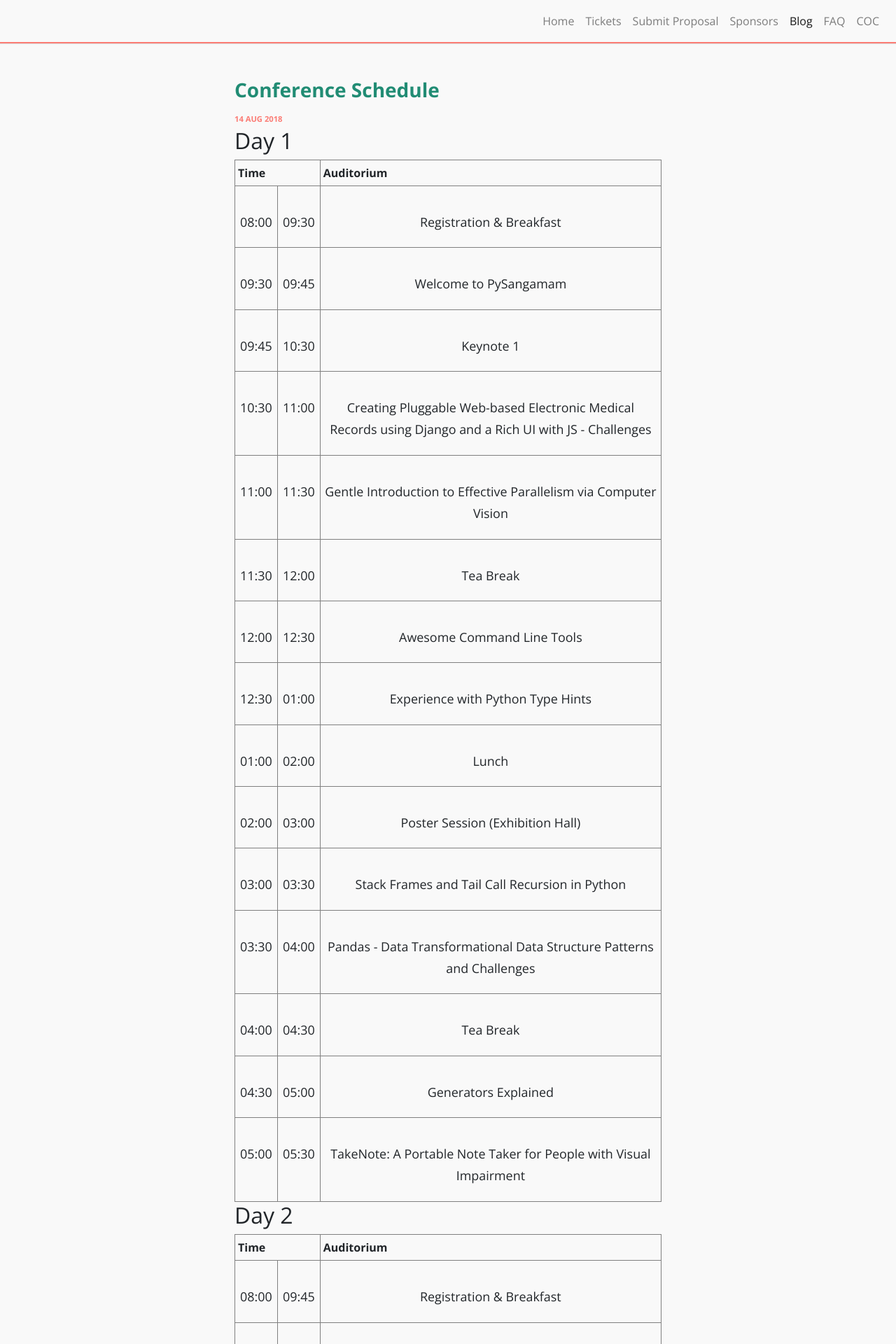
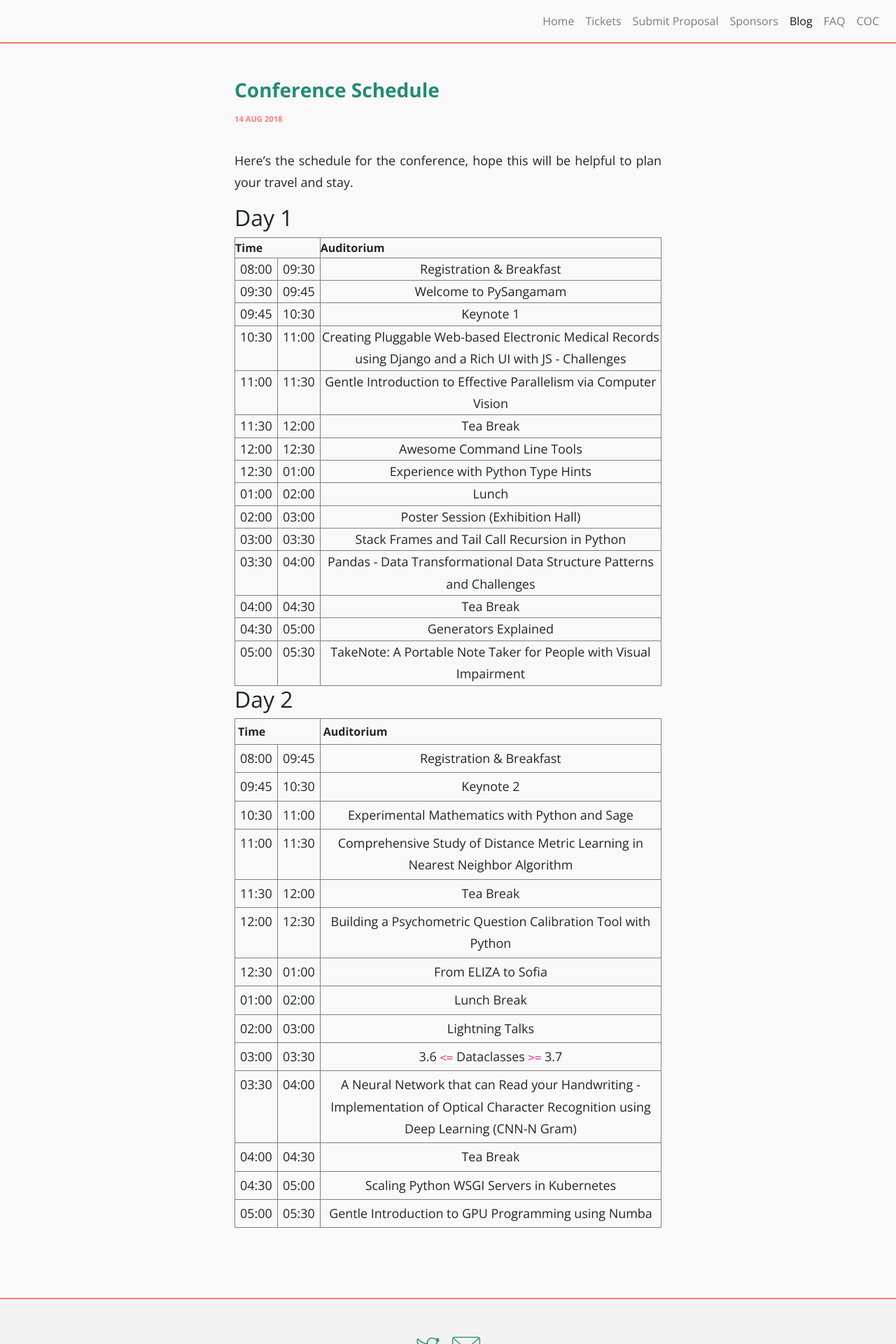
Before and after one commit to PySangamam/website, a Jekyll site: the page built from _posts/2018-08-14-schedule.md, in a window 1280 px wide. Shown: the top 1920 px of the page at 70% size. Built offline with Jekyll 4.4.1, drawn with Linux system fonts in a browser that asks for light colours.

Commit message:
Style fixes for the schedule.

```diff
--- a/_posts/2018-08-14-schedule.md
+++ b/_posts/2018-08-14-schedule.md
@@ -10,12 +10,17 @@ excerpt_separator: <!--more-->
 active: blog
 ---
 
+Here's the schedule for the conference, hope this will be helpful to
+plan your travel and stay.
+
+<!--more-->
+
 ## Day 1
 
 <table rules="all"
 width="100%"
 frame="border"
-cellspacing="0" cellpadding="4">
+cellspacing="0" cellpadding="0">
 <col width="10%" />
 <col width="10%" />
 <col width="80%" />
--- a/css/pysangamam-blog.css
+++ b/css/pysangamam-blog.css
@@ -27,3 +27,5 @@ p:first-of-type {
   display: block;
   border: 1px solid #fb7c75;
 }
+
+p.table { margin: 0 }
```
